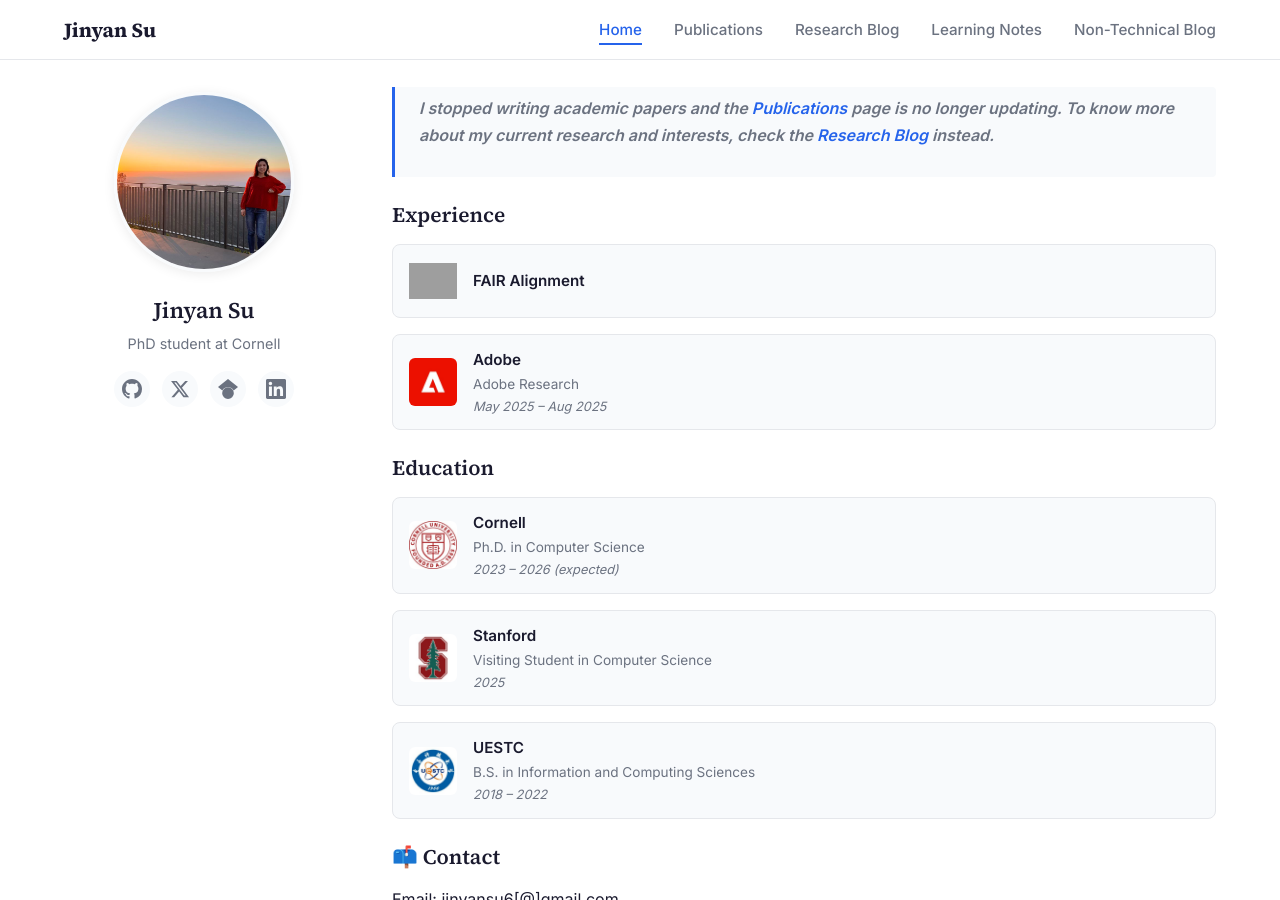
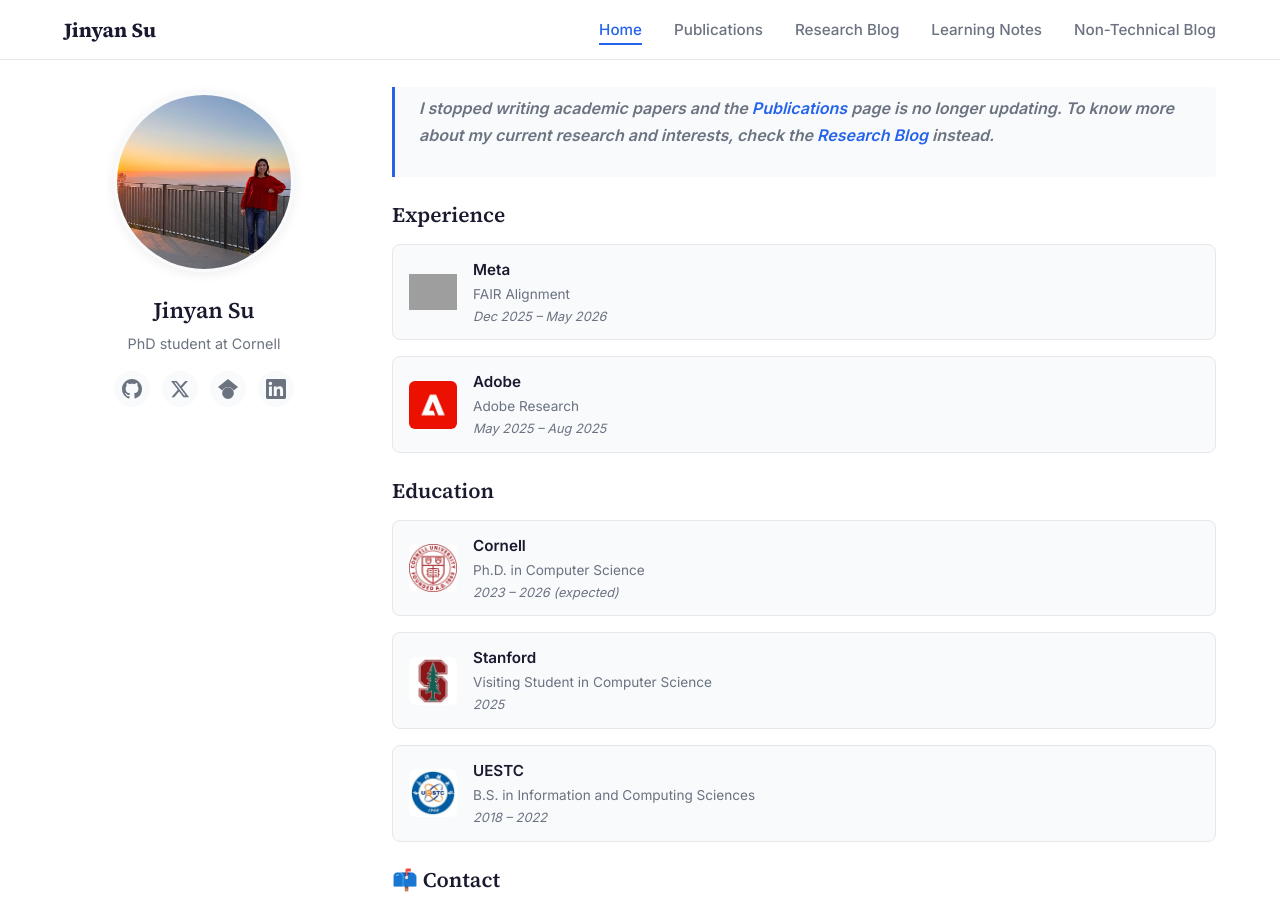
Before and after one commit to JinyanSu1/jinyansu1.github.io, a Jekyll site: the page built from index.md, in a window 1280 px wide and 900 px high, scrolled down 423 px. Built offline with Jekyll 4.4.1, drawn with Linux system fonts in a browser that asks for light colours; grey boxes are pictures that could not be loaded.

Commit message:
Experience: restore Meta entry, drop 'Team' from FAIR Alignment subtitle

```diff
--- a/index.md
+++ b/index.md
@@ -20,7 +20,9 @@
   <div class="experience-item">
     <img src="/img/logos/meta_logo.jpeg" alt="Meta" class="experience-logo">
     <div class="experience-details">
-      <div class="experience-title">FAIR Alignment</div>
+      <div class="experience-title">Meta</div>
+      <div class="experience-subtitle">FAIR Alignment</div>
+      <div class="experience-date">Dec 2025 – May 2026</div>
     </div>
   </div>
   <div class="experience-item">
```
